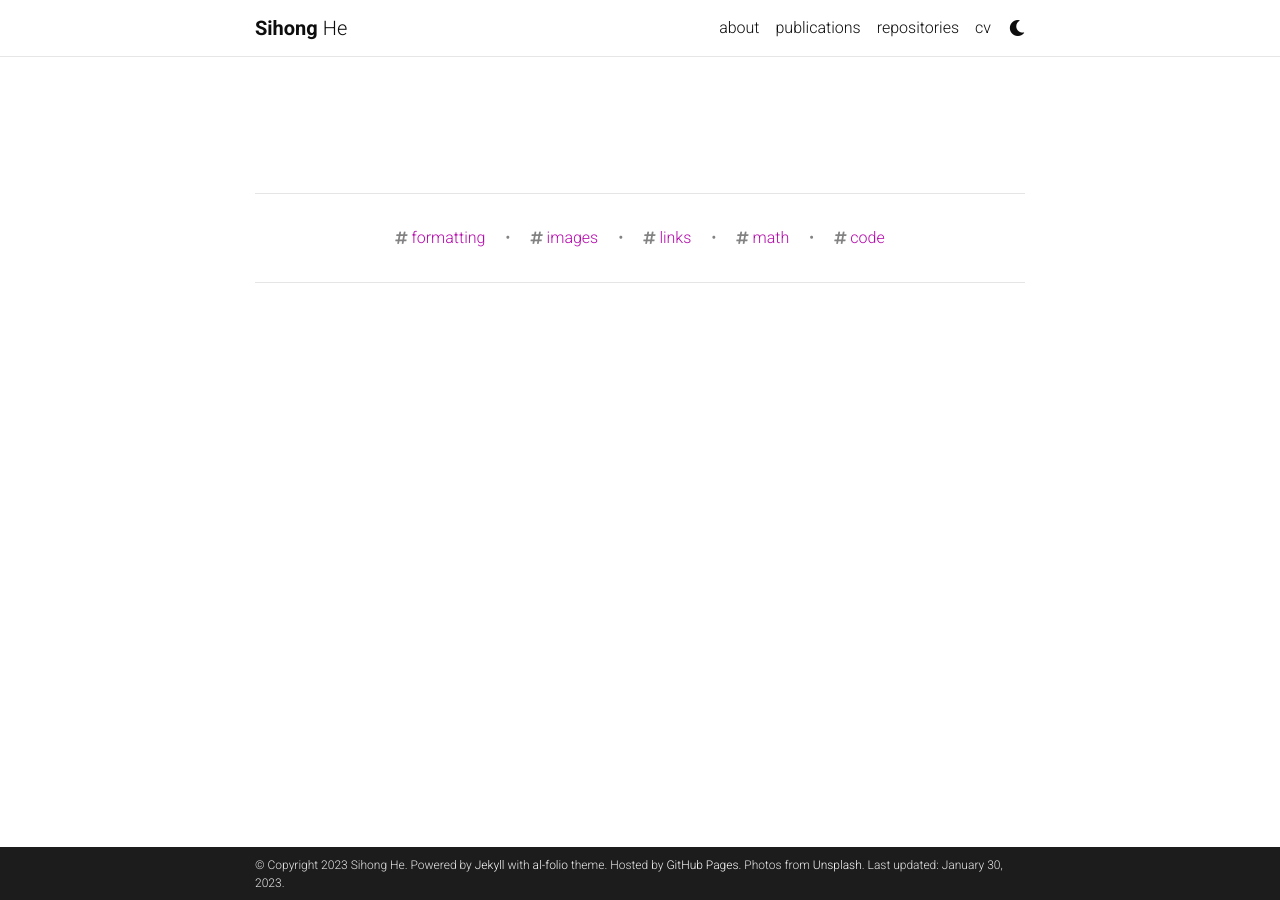
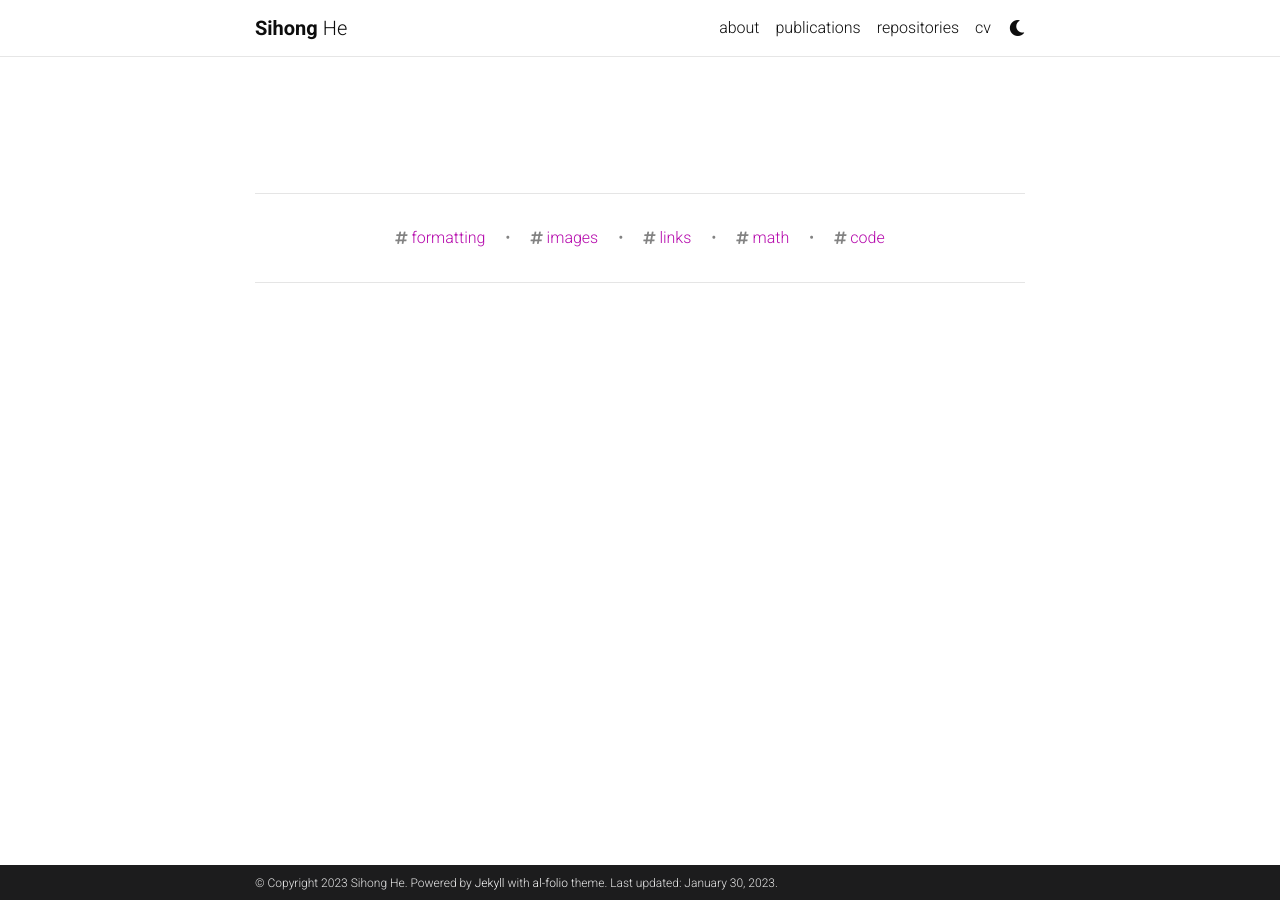
Before and after one commit to sihongho/sihongho.github.io, a Jekyll site: the page built from blog/index.html, in a window 1280 px wide. Built offline with Jekyll 4.4.1, drawn with Linux system fonts in a browser that asks for light colours; full-size pictures stand in for the smaller copies a plugin makes; comment, search, counter and statistics services are not loaded; a style sheet for code colours, icons or effects is not loaded.

Commit message:
Update _config.yml

```diff
--- a/_config.yml
+++ b/_config.yml
@@ -11,8 +11,6 @@
   A simple, whitespace theme for academics. Based on [*folio](https://github.com/bogoli/-folio) design.
 footer_text: >
   Powered by <a href="https://jekyllrb.com/" target="_blank">Jekyll</a> with <a href="https://github.com/alshedivat/al-folio">al-folio</a> theme.
-  Hosted by <a href="https://pages.github.com/" target="_blank">GitHub Pages</a>.
-  Photos from <a href="https://unsplash.com" target="_blank">Unsplash</a>.
 keywords: jekyll, jekyll-theme, academic-website, portfolio-website  # add your own keywords or leave empty
 
 lang: en # the language of your site (for example: en, fr, cn, ru, etc.)
```
